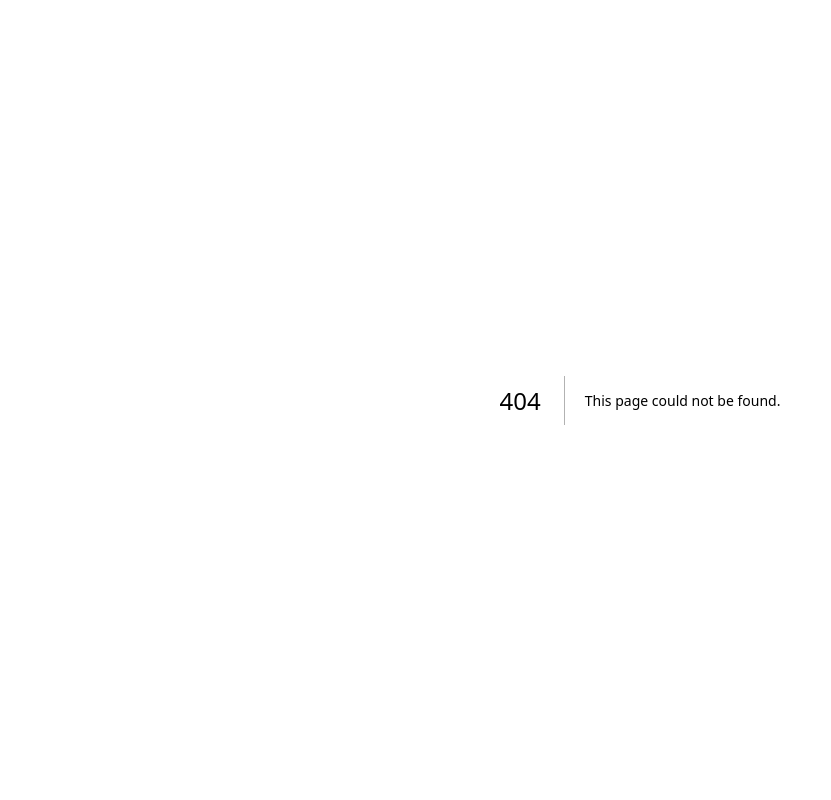
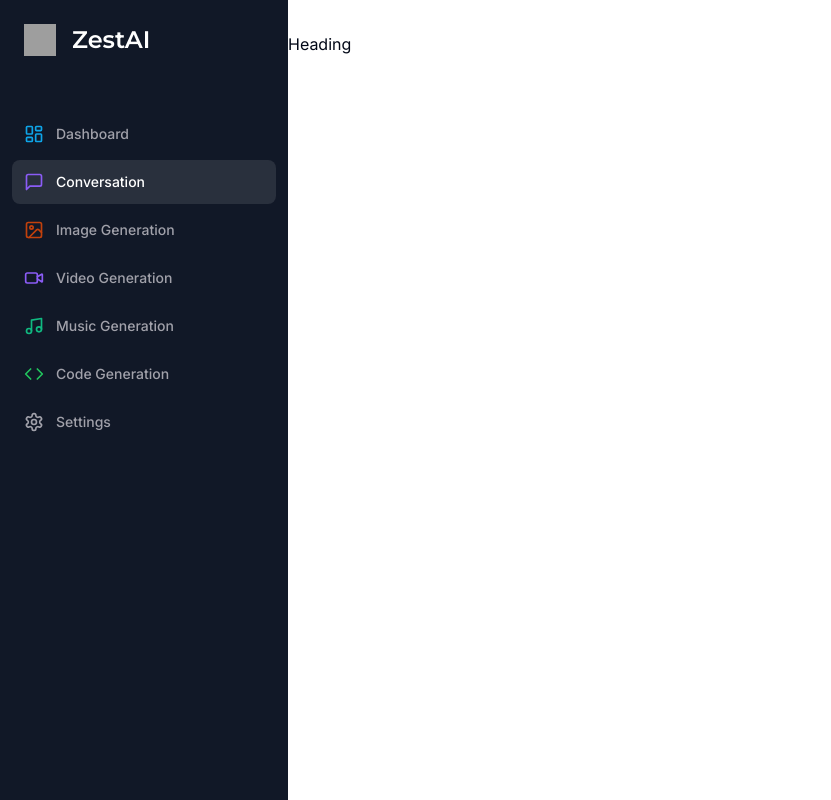
Before and after one commit to gaurimadan/ZestAI, a Next.js app: page /conversation in a window 1280 px wide. Before the commit this address had no page. Shown: the whole page, without its empty margins (0-831 px from the left). Built offline with nearby package versions, Linux system fonts and the light colour scheme; grey boxes are pictures that could not be loaded.

Commit message:
conversation page added

```diff
--- /dev/null
+++ b/app/(dashboard)/(routes)/conversation/page.tsx
@@ -0,0 +1,10 @@
+import { Heading } from "@/components/Heading"
+
+const ConversationPage =() =>{
+    return(
+        <div>
+            <Heading/>
+        </div>
+    )
+}
+export default ConversationPage
--- a/app/(dashboard)/(routes)/dashboard/page.tsx
+++ b/app/(dashboard)/(routes)/dashboard/page.tsx
@@ -2,6 +2,7 @@
 import { Card } from "@/components/ui/card";
 import { cn } from "@/lib/utils";
 import { ArrowRight, Code, ImageIcon, MessageSquare, Music, Video } from "lucide-react";
+import { useRouter } from "next/navigation";
 
 
 
@@ -16,7 +17,7 @@ const tools =[
   {label: "Music Generation",
     icon:Music,
     color:"text-green-500",
-    href:"/conversation",
+    href:"/music",
     bgcolor:"bg-green/500/10"
 
   },
@@ -24,33 +25,28 @@ const tools =[
   {label: "Code Generation",
     icon:Code,
     color:"text-pink-500",
-    href:"/conversation",
+    href:"/code",
     bgcolor:"bg-pink/500/10"
 
   },
   {label: "Image Generation",
     icon:ImageIcon,
     color:"text-orange-500",
-    href:"/conversation",
+    href:"/image",
     bgcolor:"bg-orange/500/10"
 
   },
-  {label: "Conversation",
-    icon:MessageSquare,
-    color:"text-violet-500",
-    href:"/conversation",
-    bgcolor:"bg-violet/500/10"
 
-  },
   {label: "Video Generation",
     icon:Video,
     color:"text-emerald-500",
-    href:"/conversation",
+    href:"/video",
     bgcolor:"bg-emerald/500/10"
 
   }
 ]
 const DashboardPage = () => {
+  const router= useRouter();
     return (
       <div>
         <div className="mb-8 space-y-4">
@@ -65,6 +61,7 @@ const DashboardPage = () => {
         <div className="px-4 md:px-20 lg:px-32 spacy-y-4">
           {tools.map((tool)=>(
             <Card
+            onClick={()=>router.push(tool.href)}
             key={tool.href}
             className="p-4 border-black/5 flex items-center justify-between hover:shadow-md transition cursor-pointer">
                 <div className="flex items-center gap-x-4">
--- /dev/null
+++ b/components/Heading.tsx
@@ -0,0 +1,7 @@
+export const Heading = ()=>{
+    return(
+        <div>
+            Heading
+        </div>
+    )
+}
```
